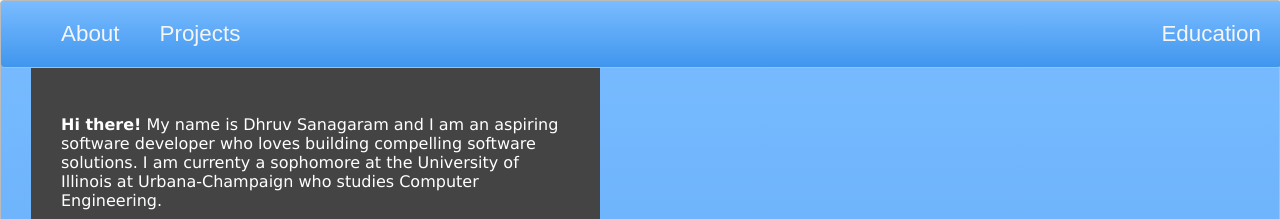
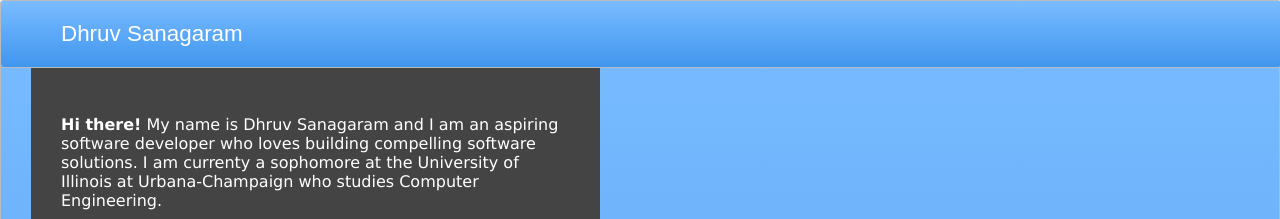
Before and after one commit to dhruvsanagaram/dhruvsanagaram.github.io, a plain HTML site: page index.html in a window 1280 px wide. Shown: the top 219 px of the page. Drawn offline with Linux system fonts and the light colour scheme.

Commit message:
Update index.html

```diff
--- a/index.html
+++ b/index.html
@@ -7,9 +7,11 @@
 <body>
     <nav class="zone blue sticky">
       <ul class="main-nav">
-        <li><a href = "">About</a></li>
+        <!--<li><a href = "">About</a></li>
         <li><a href = "">Projects</a></li>
         <li class="push"><a href = "">Education</a></li>
+        -->
+        <li>Dhruv Sanagaram</li>
       </ul>
     </nav>
     <div class="zone blue cover-wrapper">
```
